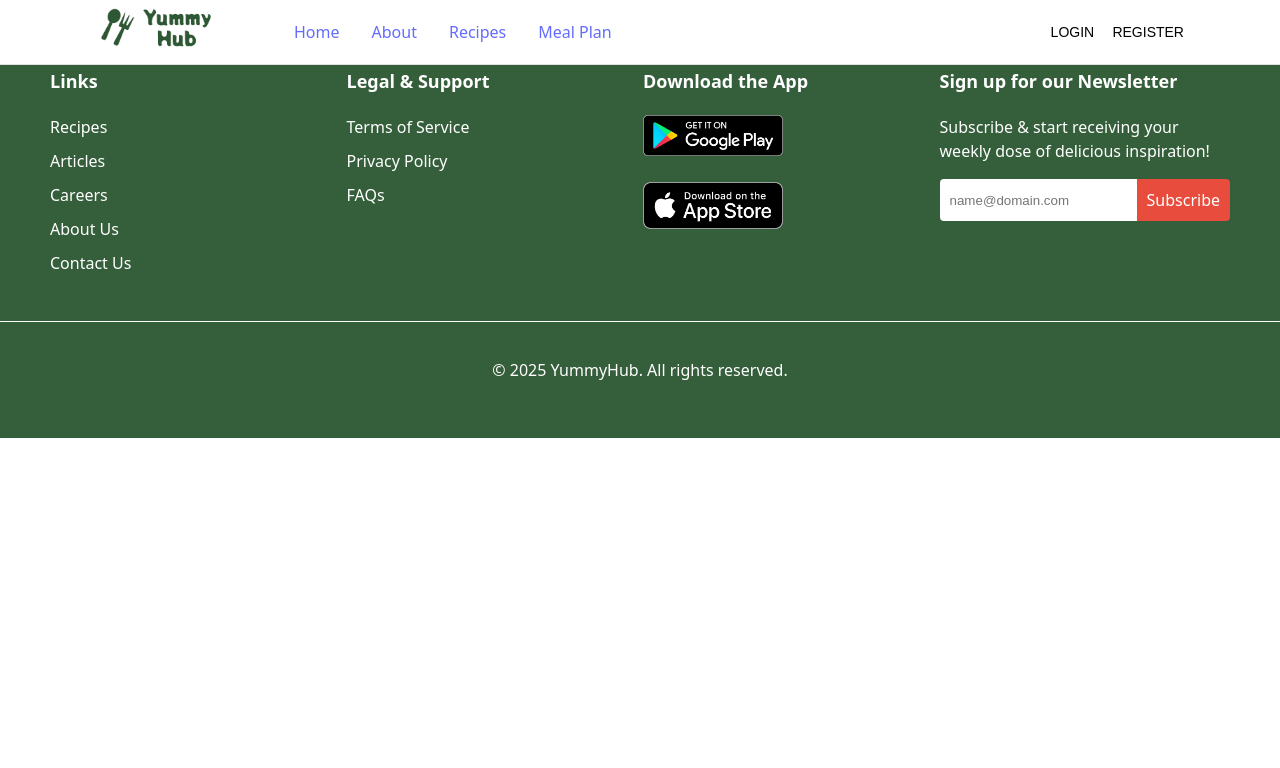
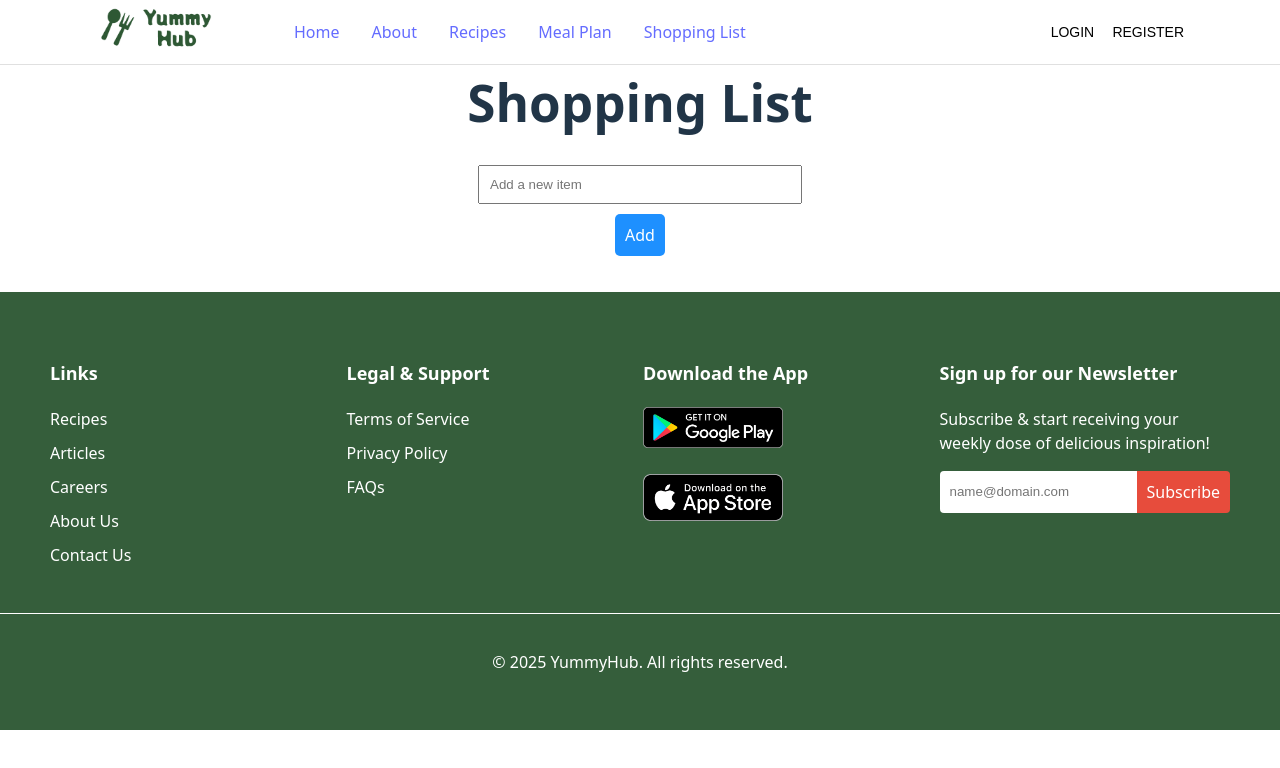
Before and after one commit to adrimaji040/yummyhub, a React (Vite) app in the folder frontend/: page /shoppinglist in a window 1280 px wide. Shown: the top 768 px of the page. Built offline with nearby package versions, Linux system fonts and the light colour scheme.

Commit message:
fixed some stuff

```diff
--- a/frontend/src/App.jsx
+++ b/frontend/src/App.jsx
@@ -10,12 +10,13 @@ import Header from "./components/Header";
 import Footer from "./components/Footer";
 import Login from "./pages/Login";
 import Profile from "./pages/Profile";
-import Register from "./pages/Register";
-import AddRecipe from "./pages/AddRecipe";
+import Register from "./pages/Register.jsx";
+import AddRecipe from "./pages/AddRecipe.jsx";
 import Recipe from "./pages/Recipe";
 import Recipes from "./pages/Recipes";
 import MealPlanListPage from "./pages/MealPlanListPage.jsx";
 import Favorites from "./pages/Favorites";
+import ShoppingList from "./pages/ShoppingList.jsx";
 
 import { ThemeProvider } from "@mui/material/styles";
 import theme from "./theme";
@@ -39,6 +40,7 @@ function AppContent() {
         <Route path="/recipes" element={<Recipes />} />
         <Route path="/mealplans" element={<MealPlanListPage />} />
         <Route path="/favorites" element={<Favorites />} />
+        <Route path="/shoppinglist" element={<ShoppingList />} />
       </Routes>
       {showHeader && <Footer />}
     </>
--- a/frontend/src/components/Header.jsx
+++ b/frontend/src/components/Header.jsx
@@ -61,6 +61,7 @@ function Header() {
             <NavLink to="/about">About</NavLink>
             <NavLink to="/recipes">Recipes</NavLink>
             <NavLink to="/mealplans">Meal Plan</NavLink>
+            <NavLink to="/shoppinglist">Shopping List</NavLink>
           </NavLinks>
           <AuthButtons>
             {!token ? (
--- a/frontend/src/pages/ShoppingList.jsx
+++ b/frontend/src/pages/ShoppingList.jsx
@@ -1,6 +1,5 @@
 import { useState } from "react";
-
-// have a feature to automatically add items to the shopping list from a recipe
+import Header from "../components/Header.jsx";
 
 function ShoppingList() {
   const [items, setItems] = useState([]); // State for the list of items
@@ -20,16 +19,31 @@ function ShoppingList() {
   };
 
   return (
-    <div>
+    <>
+      <Header />
+      <div style={{ padding: "20px", textAlign: "center", marginTop: "20px" }}>
         <h1>Shopping List</h1>
-      <div>
+        <div style={{ display: "flex", flexDirection: "column", alignItems: "center", gap: "10px" }}>
           <input
             type="text"
             value={newItem}
             onChange={(e) => setNewItem(e.target.value)}
             placeholder="Add a new item"
+            style={{ padding: "10px", width: "300px" }}
           />
-        <button onClick={addItem}>Add</button>
+          <button
+            onClick={addItem}
+            style={{
+              backgroundColor: "dodgerblue",
+              color: "white",
+              border: "none",
+              padding: "10px",
+              borderRadius: "5px",
+              //width: "150px",
+            }}
+          >
+            Add
+          </button>
         </div>
         <ul>
           {items.map((item, index) => (
@@ -39,6 +53,7 @@ function ShoppingList() {
           ))}
         </ul>
       </div>
+    </>
   );
 }
 
```
Lines whose indentation alone changed are shown as unchanged.
